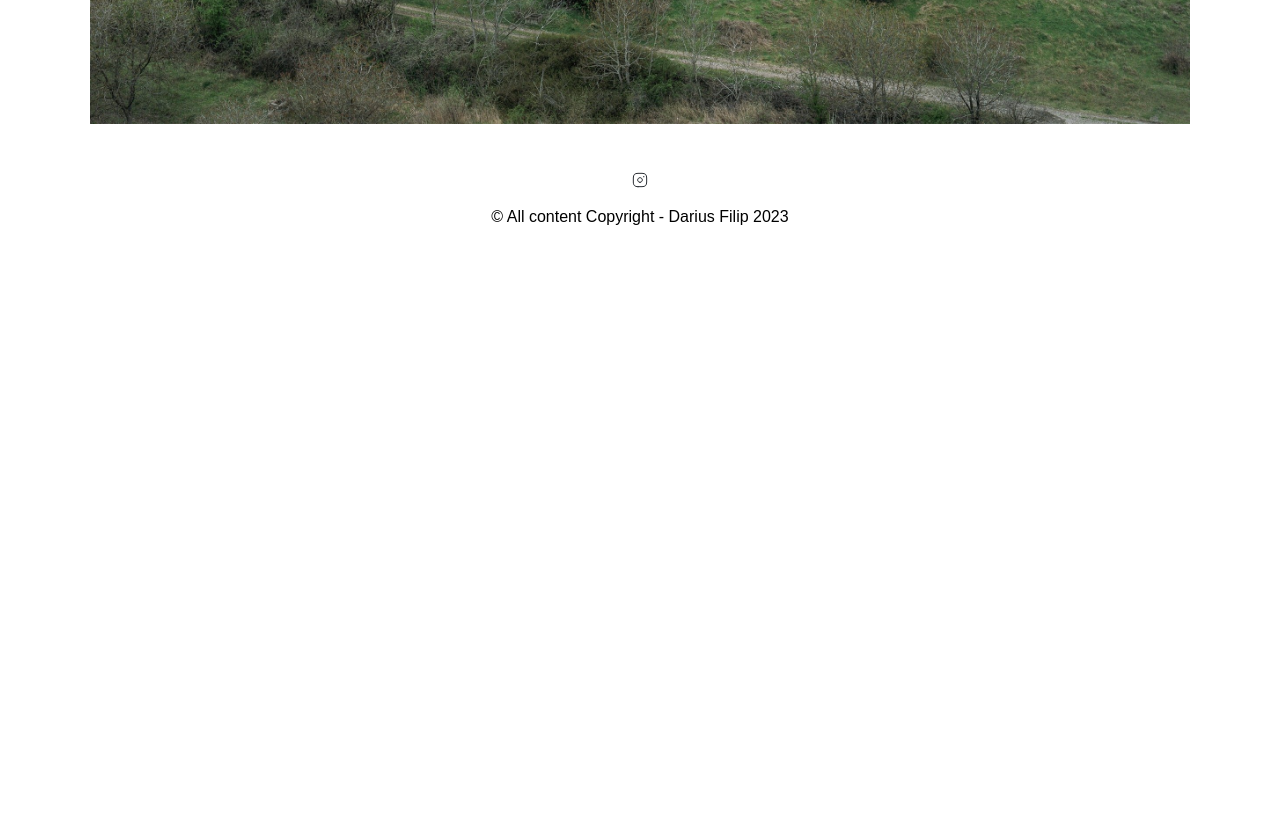
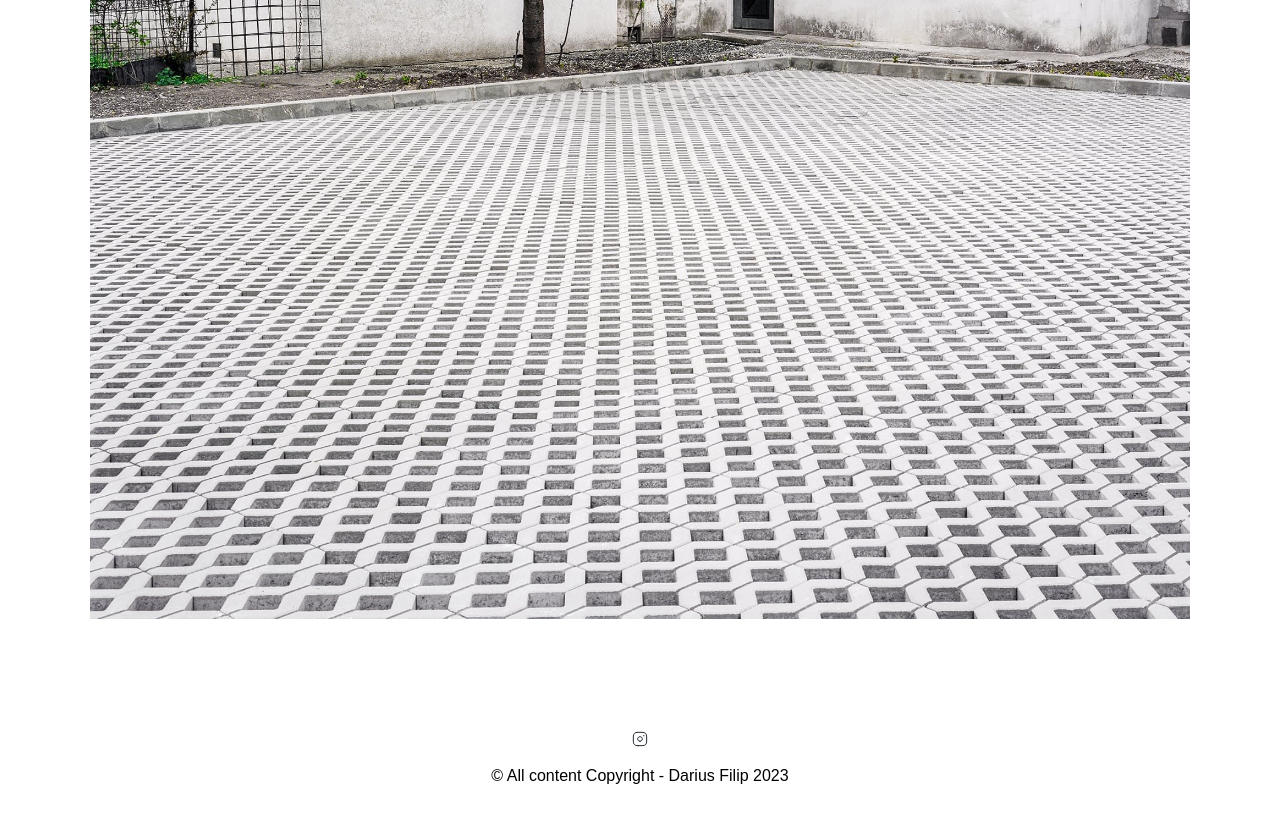
Before and after one commit to danieldraganweb/darius-filip-com-next-app, a Next.js app: page / in a window 1280 px wide. Shown: the part 880-1702 px from the top of the page. Before the commit the page ends 1178 px from the top, so only its background shows below. Built offline with nearby package versions, Linux system fonts and the light colour scheme.

Commit message:
add load random image on rerender in banner compnt

```diff
--- a/app/components/Banner.tsx
+++ b/app/components/Banner.tsx
@@ -3,19 +3,24 @@ import Image from "next/image";
 import styles from "../styles/components/Banner.module.scss";
 
 function BannerImage() {
+  const images = ["/main-img-1.jpg", "/main-img-2.jpg", "/main-img-3.jpg"];
+  const randomIndex = Math.floor(Math.random() * images.length);
+  const randomImage = images[randomIndex];
+
   return (
     <div className={styles.main}>
       <Image
-        src={"/main-img-3.jpg"}
+        src={randomImage}
         alt="macarale"
         quality={100}
         width={1250}
-        height={500}
+        height={700}
         style={{
           maxWidth: "100%",
           height: "auto",
+          marginBottom: "2rem",
         }}
-        blurDataURL="/main-img-2.jpg"
+        blurDataURL={randomImage}
         placeholder="blur"
         onLoadingComplete={(image) => {
           image.classList.remove("opacity-0");
--- a/app/components/Navbar.tsx
+++ b/app/components/Navbar.tsx
@@ -16,9 +16,7 @@ const Navbar = () => {
     <>
       <div className={styles.main}>
         <nav className={styles.navbar}>
-          <div className={styles.instagram}>
-            <Header />
-          </div>
+          <Header />
           <button className={styles.burgerMenu} onClick={toggleMenu}>
             Menu
             <span></span>
--- a/app/styles/components/Footer.module.scss
+++ b/app/styles/components/Footer.module.scss
@@ -7,7 +7,7 @@
     justify-content: space-between;
     align-items: center;
     bottom: 0;
-    padding-top: 3em;
+    padding-top: 5em;
     padding-bottom: 3em;
     .copyright{
         display: flex;
--- a/app/styles/components/Navbar.module.scss
+++ b/app/styles/components/Navbar.module.scss
@@ -72,13 +72,11 @@
   .instagramSVG {
     color: #333;
     text-decoration: none;
-    display: flex;
-    justify-content: center;
-    align-items: center;
   }
   .instagramSVG:hover {
-    color: $primary-color;
+    color: $quaternary-color;
   }
+
   @media screen and (max-width: 800px) {
     .burgerMenu {
       display: flex;
@@ -92,7 +90,6 @@
       border: none;
       padding: 0;
       font-size: 1rem;
-      margin-top: 0.5rem;
       color: #000;
 
       span {
```
